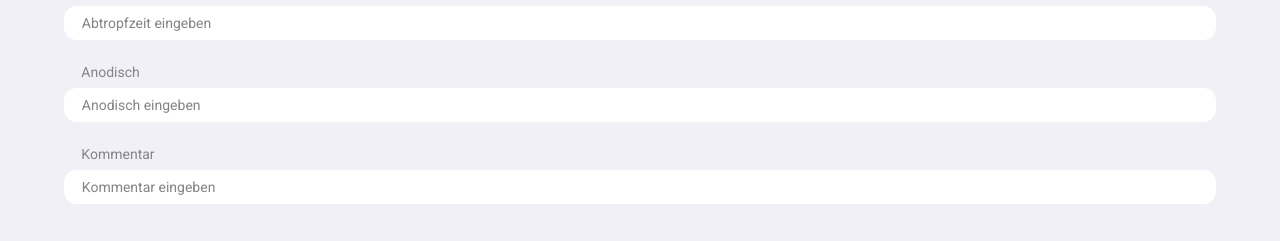
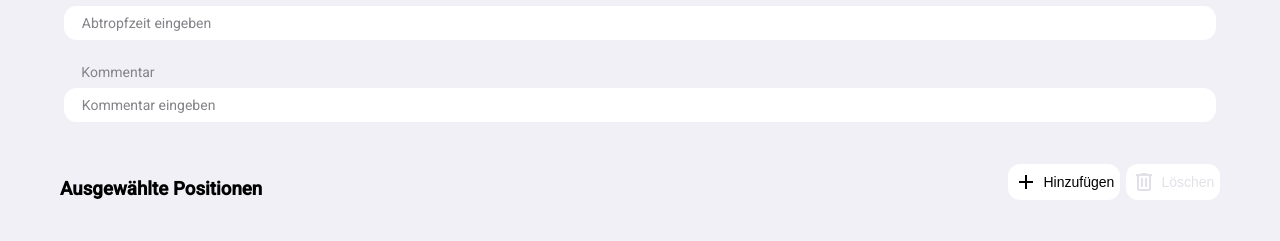
Before and after one commit to rapbru/cas-fee-project2-gravox, an Angular app in the folder frontend/: page /add-article in a window 1280 px wide. Shown: the part 556-797 px from the top of the page. Built offline with nearby package versions, Linux system fonts and the light colour scheme; no server answers; sample sign-in values are in the browser's storage.

Commit message:
Hidden "anodic" input field in form.

```diff
--- a/frontend/src/app/add-article/add-article.component.html
+++ b/frontend/src/app/add-article/add-article.component.html
@@ -72,14 +72,6 @@
       </app-input-field>
 
       <app-input-field
-        label="Anodisch"
-        name="anodic"
-        [(ngModel)]="article.anodic"
-        [maxLength]="maxLengthAnodic"
-        placeholder="Anodisch eingeben">
-      </app-input-field>
-
-      <app-input-field
         label="Kommentar"
         name="comment"
         [(ngModel)]="article.comment"
```
